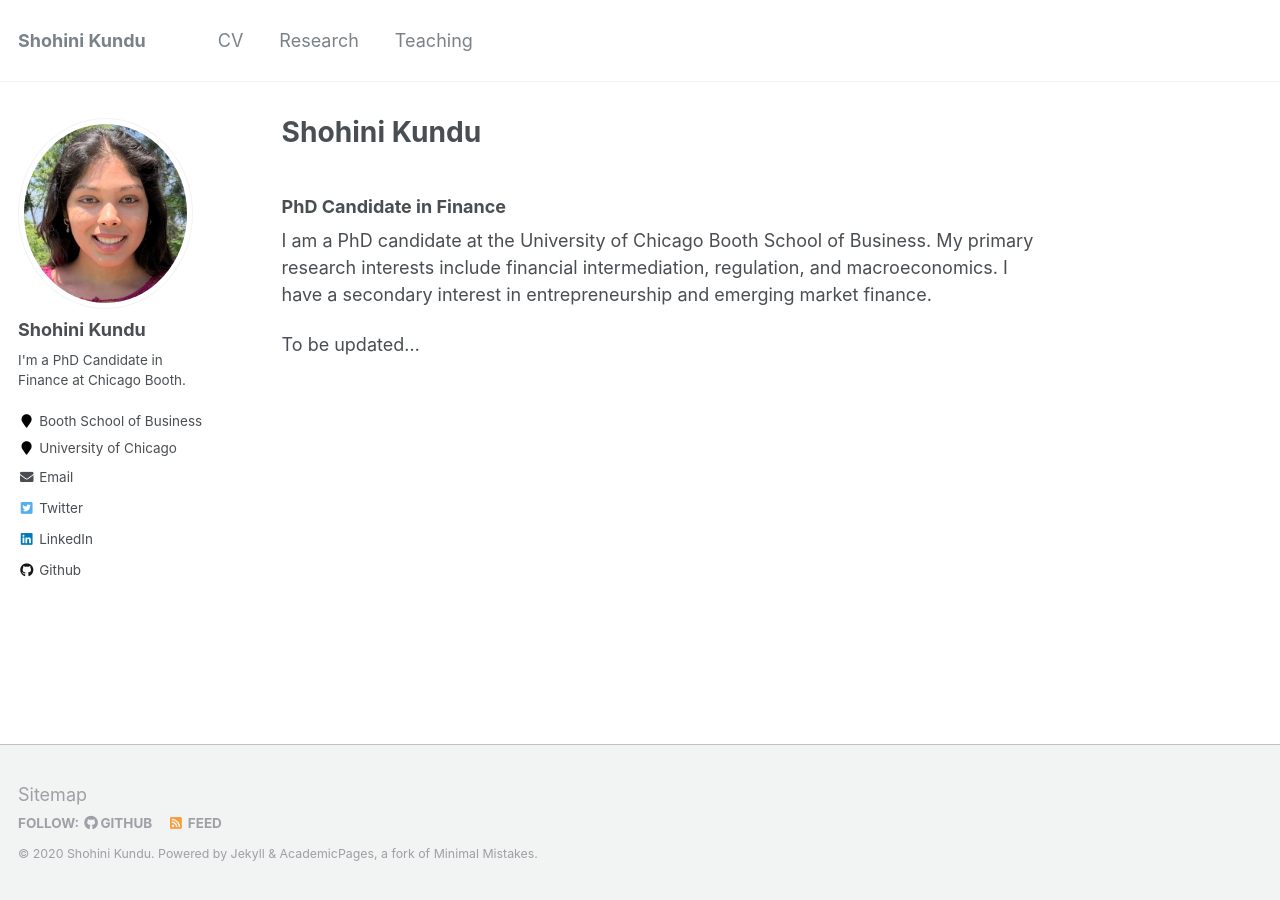
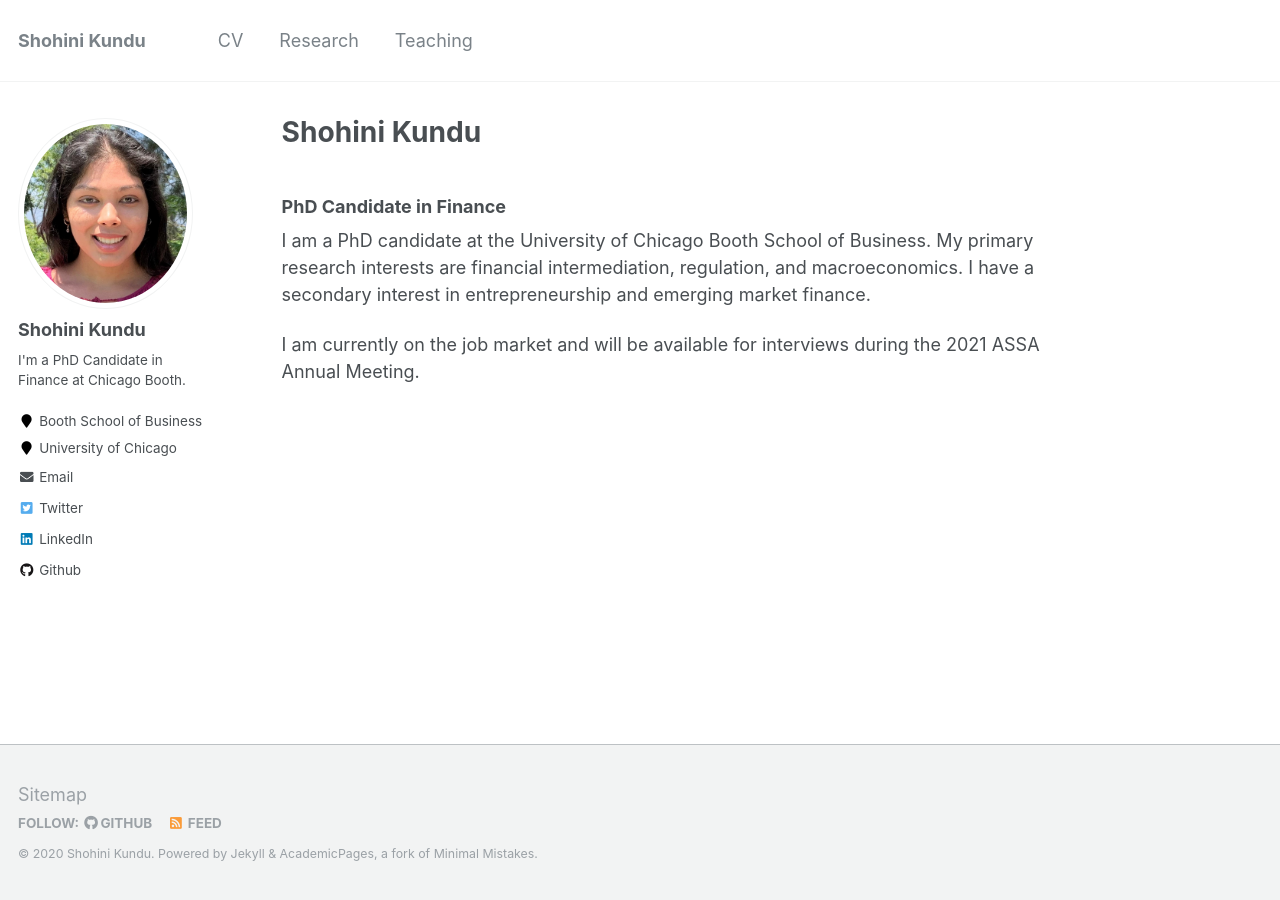
Before and after one commit to shohinikundu/shohinikundu.github.io, a Jekyll site: the page built from _pages/about.md, in a window 1280 px wide. Built offline with Jekyll 4.4.1, drawn with Linux system fonts in a browser that asks for light colours.

Commit message:
Update about.md

```diff
--- a/_pages/about.md
+++ b/_pages/about.md
@@ -9,6 +9,6 @@ redirect_from:
 ---
 ### PhD Candidate in Finance
 
-I am a PhD candidate at the University of Chicago Booth School of Business. My primary research interests include financial intermediation, regulation, and macroeconomics. I have a secondary interest in entrepreneurship and emerging market finance.
+I am a PhD candidate at the University of Chicago Booth School of Business. My primary research interests are financial intermediation, regulation, and macroeconomics. I have a secondary interest in entrepreneurship and emerging market finance.
 
-To be updated...
+I am currently on the job market and will be available for interviews during the 2021 ASSA Annual Meeting.
```
